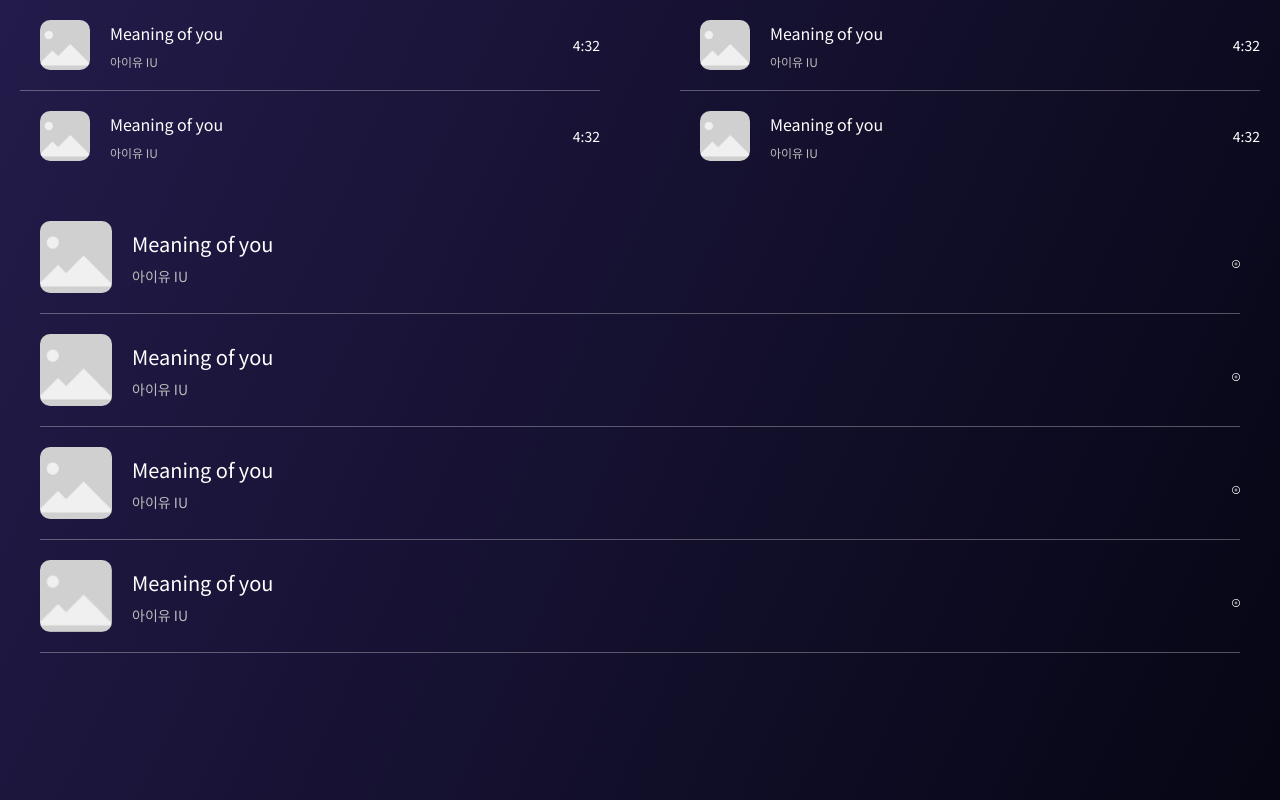
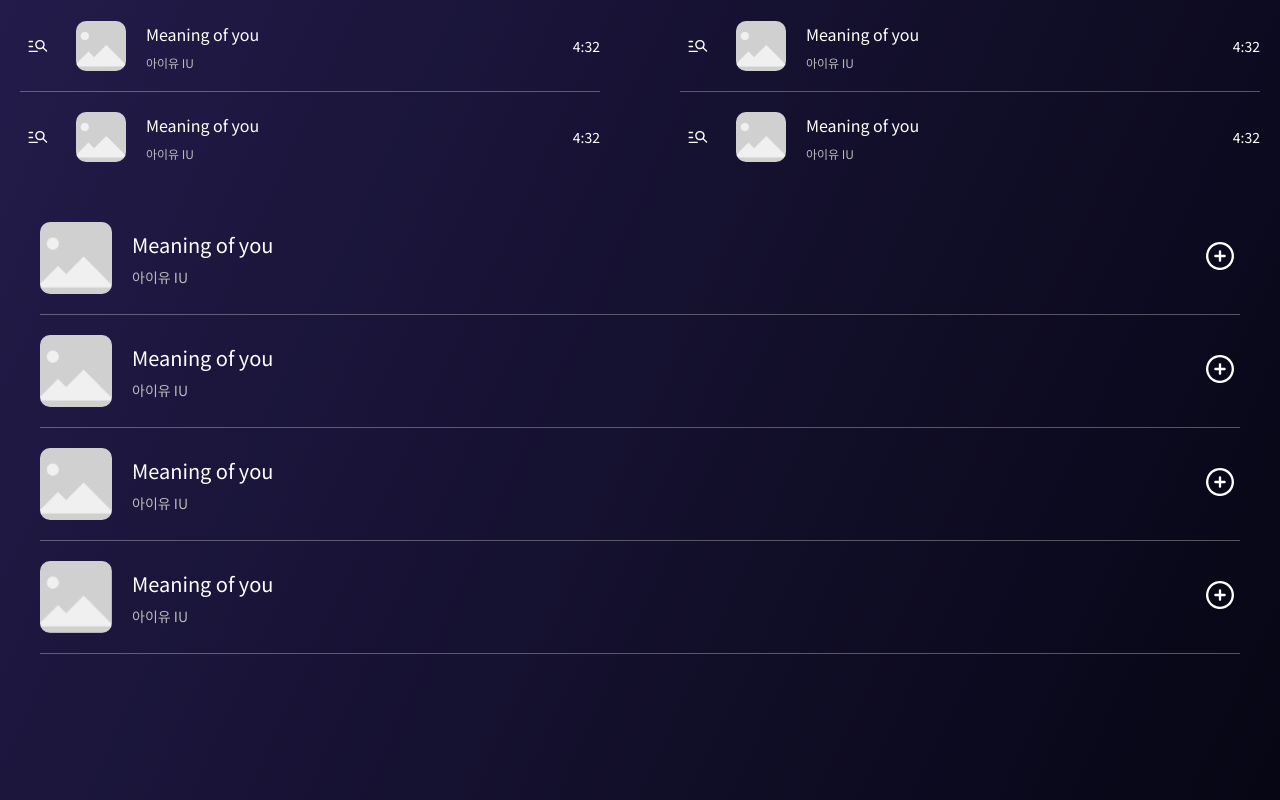
Before and after one commit to FRONT-END-BOOTCAMP-PULS-4/Jackpot_Plug, a Next.js app: page /component/list in a window 1280 px wide. Built offline with nearby package versions, Linux system fonts and the light colour scheme.

Commit message:
style: 리스트 호버 스타일 수정
- flex 스타일 mixin 활용하여 수정
- button 요소 버튼 컴포넌트로 대체 및 불필요한 icon mixin 제거
- 그리드 레이아웃 전용 border-top 지역 믹스인 추가

```diff
--- a/app/component/list/List.tsx
+++ b/app/component/list/List.tsx
@@ -3,7 +3,8 @@ import React from "react";
 import styles from "./List.module.scss";
 import ListItem from "./ListItem";
 import RecoListItem from "./RecoListItem";
-
+// props로 추후 페이지에서 받아온 데이터를 전달 받을 예정입니다.
+// dto가 지정되면 해당 인터페이스에 맞게 가져와야해서 틀만 현재 제공됩니다.
 export default function List() {
   return (
     <ul className={styles.playlist_container}>
--- a/app/component/list/ListItem.module.scss
+++ b/app/component/list/ListItem.module.scss
@@ -6,30 +6,31 @@
   padding-bottom: 0;
   border-radius: 10px;
   transition: all 0.3s;
+  &:has(+ &:hover) {
+    .inner_container {
+      @include border-bottom($color: transparent);
+    }
+  }
   &:hover {
     background: rgba($color: #fff, $alpha: 0.1);
+    .inner_container {
+      @include border-bottom($color: transparent);
+    }
   }
   .inner_container {
     padding-bottom: 20px;
-    display: flex;
-    justify-content: space-between;
-    align-items: center;
+    @include flex($justify: space-between, $align: center);
     @include border-bottom;
+    transition: border-bottom 0.3s;
     .container_leftside {
-      display: flex;
-      gap: 20px;
-      align-items: center;
+      @include flex($gap: 20px, $align: center);
       .album_img {
         border-radius: 10px;
         object-fit: cover;
       }
 
       .desc_container {
-        display: flex;
-        flex-direction: column;
-        justify-content: center;
-        gap: 8px;
-
+        @include flex($direction: column, $gap: 8px, $align: flex-start);
         .title {
           font-size: rem(20);
         }
@@ -38,27 +39,6 @@
           font-size: rem(14);
           color: #bcbcbc;
         }
-      }
-    }
-
-    .container_rightside {
-      .expand_button {
-        padding: 4px;
-        @include icon(
-          $width: 24,
-          $height: 24,
-          $url: "/assets/icons/expand-icon.svg",
-          $size: cover
-        );
-      }
-      .collapse_button {
-        padding: 4px;
-        @include icon(
-          $width: 24,
-          $height: 24,
-          $url: "/assets/icons/collapse-icon.svg",
-          $size: cover
-        );
       }
     }
   }
--- a/app/component/list/ListItem.tsx
+++ b/app/component/list/ListItem.tsx
@@ -3,6 +3,7 @@ import React, { useCallback, useState } from "react";
 import styles from "./ListItem.module.scss";
 import { listItemModeSwitcher } from "@/utils/modeSwitcher";
 import Image from "next/image";
+import { IconBtn } from "../button/Buttons";
 
 export interface IListItemProps {
   title?: string;
@@ -29,18 +30,17 @@ export default function ListItem({ title, artist, mode }: IListItemProps) {
             height={72}
           />
           <p className={styles.desc_container}>
-            {/* title없다면 기본값 설정하시면 됩니다. */}
+            {/* title없다면 우항에 기본값 설정하시면 됩니다. */}
             <span className={styles.title}>{title ?? "Meaning of you"}</span>
             <span className={styles.artist}>{artist ?? "아이유 IU"}</span>
           </p>
         </div>
-        <div className={styles.container_rightside}>
-          <button
-            className={
-              styles[!isExpanded ? "expand_button" : "collapse_button"]
-            }
+        <div>
+          <IconBtn
+            icon={isExpanded ? "minus" : "add"}
+            size="lg"
             onClick={handleExpand}
-          ></button>
+          />
         </div>
       </div>
     </li>
--- a/app/component/list/RecoList.tsx
+++ b/app/component/list/RecoList.tsx
@@ -1,15 +1,39 @@
 import React from "react";
 import styles from "./RecoList.module.scss";
 import RecoListItem from "./RecoListItem";
+// props로 추후 페이지에서 받아온 데이터를 전달 받을 예정입니다.
+// dto가 지정되면 해당 인터페이스에 맞게 가져와야해서 틀만 현재 제공됩니다.
+export default function RecoList() {
+  const sampleData = [
+    {
+      title: "Meaning of you",
+      artist: "아이유 IU",
+      duration: "4:32",
+    },
+    {
+      title: "Meaning of you",
+      artist: "아이유 IU",
+      duration: "4:32",
+    },
+    {
+      title: "Meaning of you",
+      artist: "아이유 IU",
+      duration: "4:32",
+    },
+    {
+      title: "Meaning of you",
+      artist: "아이유 IU",
+      duration: "4:32",
+    },
+  ];
 
-export default function RecoList() {
   return (
     <ul className={styles.reco_list_container}>
       {/* duration은 추후 APi를 통해 받아와서 formatDuration함수를 통해 전달될 예정입니다. */}
-      <RecoListItem duration="4:32"/>
-      <RecoListItem duration="4:32"/>
-      <RecoListItem duration="4:32"/>
-      <RecoListItem duration="4:32"/>
+      {/* index는 추후 Map함수의 인덱스 매개변수로 전달될 예정입니다. */}
+      {sampleData.map((item, index) => (
+        <RecoListItem key={index} {...item} index={index}/>
+      ))}
     </ul>
   );
 }
--- a/app/component/list/RecoListItem.module.scss
+++ b/app/component/list/RecoListItem.module.scss
@@ -1,42 +1,47 @@
 @use "../../../public/styles/mixin" as *;
 @use "../../../public/styles/variable" as *;
 
+@mixin border-top($weight: 1px, $type: solid, $color: $color-o-w3) {
+  border-top: $weight $type $color;
+}
+
 .reco_item_container {
   padding: 20px;
-  padding-bottom: 0;
+  padding-top: 0;
   border-radius: 10px;
   transition: all 0.3s;
+
+  .inner_container {
+    @include border-top($color: transparent);
+  }
+
+  &:nth-child(3) .inner_container,
+  &:nth-child(4) .inner_container {
+    @include border-top;
+  }
+
+  &:nth-child(1):hover ~ &:nth-child(3) .inner_container {
+    @include border-top($color: transparent);
+  }
+
+  &:nth-child(2):hover ~ &:nth-child(4) .inner_container {
+    @include border-top($color: transparent);
+  }
+
   &:hover {
     background: rgba($color: #fff, $alpha: 0.1);
-  }
-
-  &:nth-child(1) .inner_container {
-    @include border-bottom;
-  }
-
-  &:nth-child(2) .inner_container {
-    @include border-bottom;
+    .inner_container {
+      @include border-top($color: transparent);
+    }
   }
 
   .inner_container {
-    padding-bottom: 20px;
-    display: flex;
-    justify-content: space-between;
-    align-items: center;
+    padding-top: 20px;
+    @include flex($justify: space-between, $align: center);
+    transition: border-top 0.3s;
 
     .container_leftside {
-      display: flex;
-      gap: 20px;
-      align-items: center;
-
-      .search_button {
-        @include icon(
-          $width: 30,
-          $height: 30,
-          $url: "/assets/icons/reco-search-icon.svg",
-          $size: cover
-        );
-      }
+      @include flex($gap: 20px, $align: center);
 
       .album_img {
         border-radius: 10px;
@@ -44,10 +49,7 @@
       }
 
       .desc_container {
-        display: flex;
-        flex-direction: column;
-        justify-content: center;
-        gap: 8px;
+        @include flex($direction: column, $gap: 8px, $align: flex-start);
 
         .title {
           text-overflow: ellipsis;
--- a/app/component/list/RecoListItem.tsx
+++ b/app/component/list/RecoListItem.tsx
@@ -3,21 +3,25 @@ import React from "react";
 import styles from "./RecoListItem.module.scss";
 import Image from "next/image";
 import { IListItemProps } from "./ListItem";
+import { IconBtn } from "../button/Buttons";
 
 interface IRecoListItemProps extends IListItemProps {
   duration: string;
+  index: number;
 }
 
 export default function RecoListItem({
   title,
   artist,
   duration,
+  index,
 }: IRecoListItemProps) {
+
   return (
-    <li className={styles.reco_item_container}>
+    <li className={styles.reco_item_container} >
       <div className={styles.inner_container}>
         <div className={styles.container_leftside}>
-          <button className={styles.search_button}></button>
+          <IconBtn icon="reco-search-icon" size="md" />
           <Image
             className={styles.album_img}
             src={"/images/sample-image.png"}
```
Also changed, not shown: app/component/sidebar/RootAside.module.scss (+5 -5 lines).
